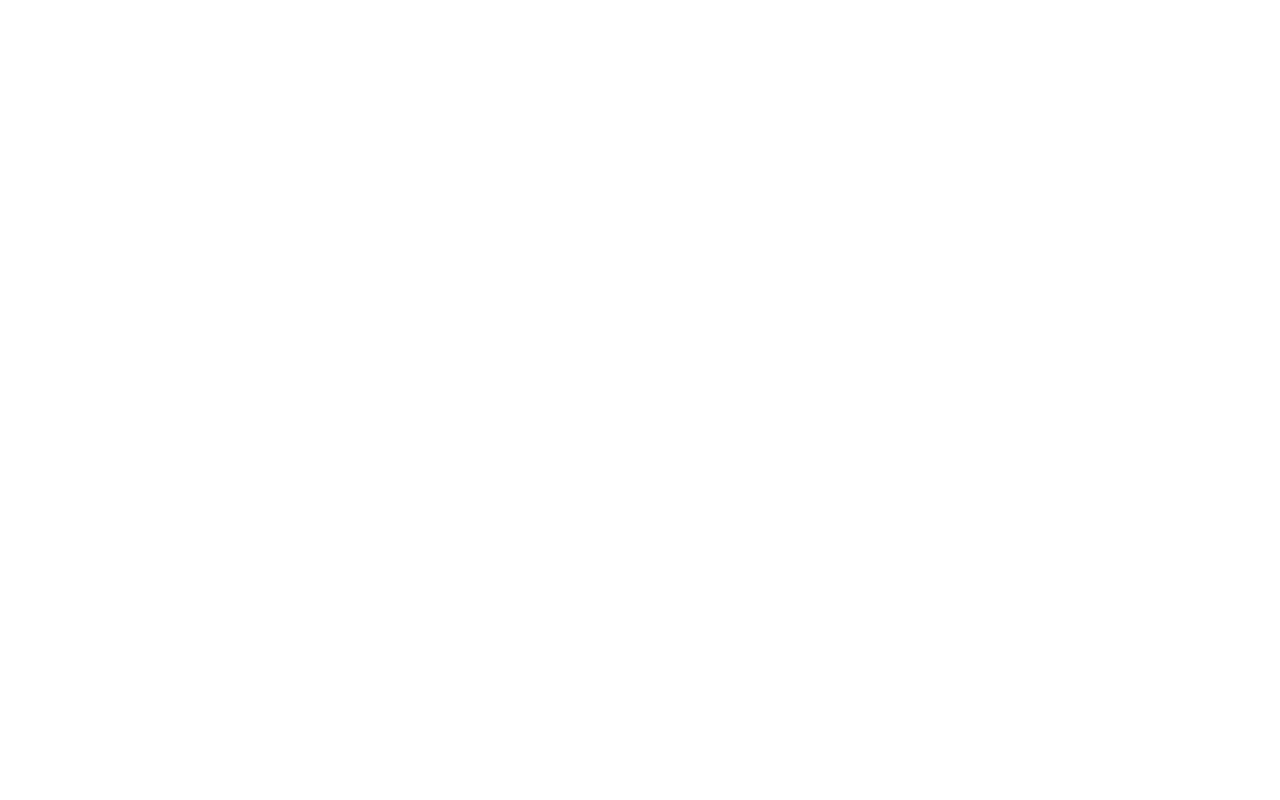
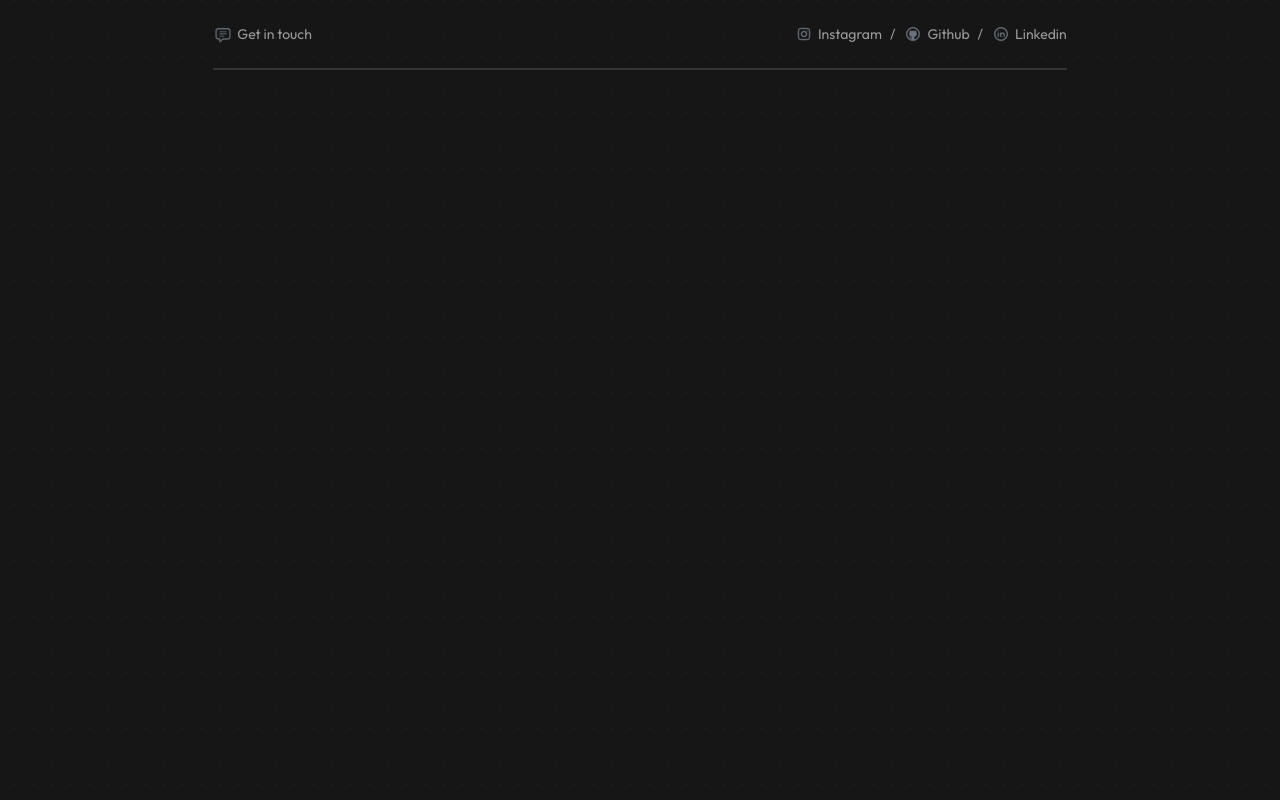
Before and after one commit to Salar-Teimori/Portfolio, a website: page src/index.html in a window 1280 px wide. Drawn offline with Linux system fonts and the light colour scheme.

Commit message:
Add header

```diff
--- a/src/index.html
+++ b/src/index.html
@@ -2,11 +2,31 @@
 <html lang="en">
 <head>
     <meta charset="UTF-8">
+    <meta http-equiv="X-UA-Compatible" content="IE=edge">
     <meta name="viewport" content="width=device-width, initial-scale=1.0">
-    <title>Document</title>
+    <title>Portfolio</title>
     <link rel="stylesheet" href="../dist/output.css">
 </head>
-<body>
+<body class="bg-[#161616] bg-aks bg-cover bg-fixed flex flex-col justify-center items-center font-outfit ">
 
+
+    <!-- header -->
+    <div class="text-[#9A9A9A] mt-6 w-2/3">
+        <div class="flex flex-row-reverse text-sm justify-between ">
+            <div class="flex items-center">
+                <a href="https://www.instagram.com/salarteimori/" class="flex items-center hover:text-[#cccccc]"><img src="./img/instagram.png" alt="instagram" class="w-5 mr-1"><h3 class="mr-2 max-lg:hidden">Instagram</h3></a>
+                /
+                <a href="https://github.com/" class="flex items-center hover:text-[#cccccc]"><img src="./img/github.png" alt="github" class="w-5 mr-1 ml-2"><h3 class="mr-2 max-lg:hidden">Github</h3></a>
+                /
+                <a href="https://www.linkedin.com/in/salarteimori/" class="flex items-center hover:text-[#cccccc]"><img src="./img/linkedin.png" alt="linkedin" class="w-5 ml-2"><h3 class="ml-1 max-lg:hidden">Linkedin</h3></a>
+            </div>
+            <div class="flex items-center">
+                <a href="mailto:salarteimori80@gmail.com" class="flex items-center hover:text-[#cccccc]"><img src="./img/comments.png" alt="massage" class="w-5 mr-1"><h3>Get in touch</h3></a>
+            </div>
+        </div>
+    </div>
+
+    <!-- line -->
+    <div class="border border-solid border-[#333333] my-6 w-2/3"></div>
 </body>
 </html>
```
Also changed, not shown: dist/output.css.
